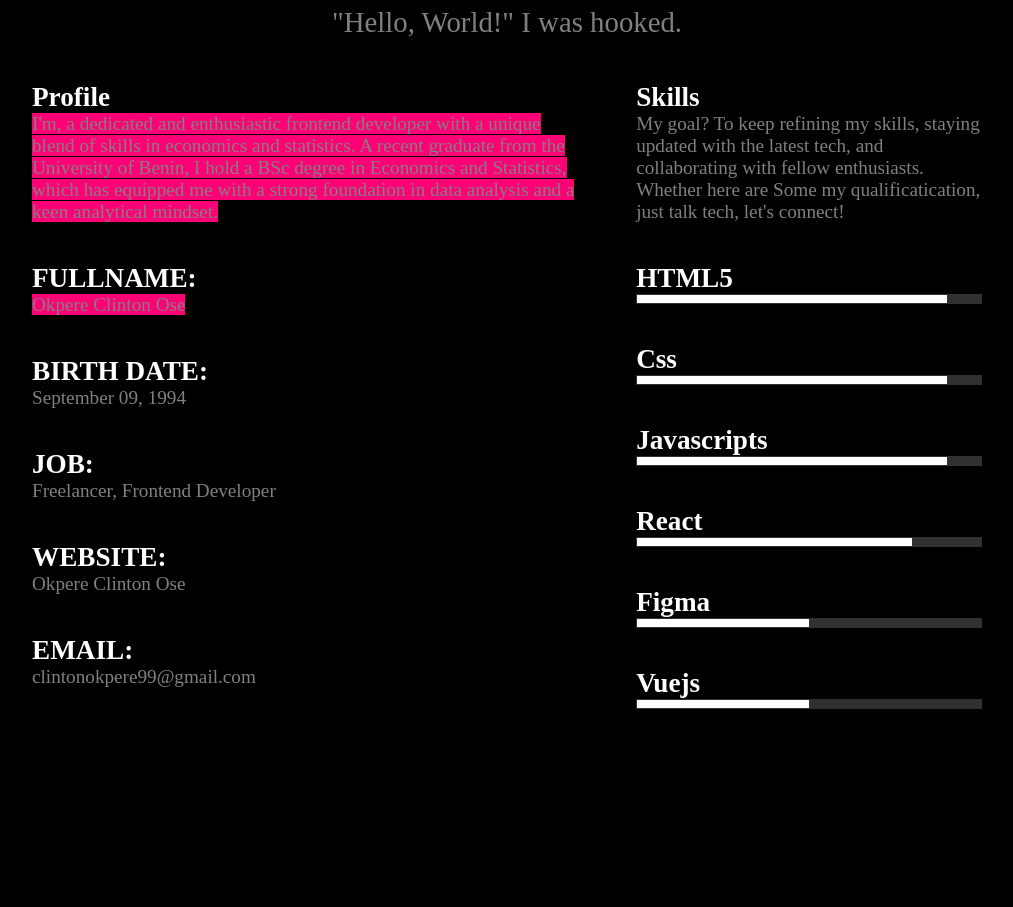
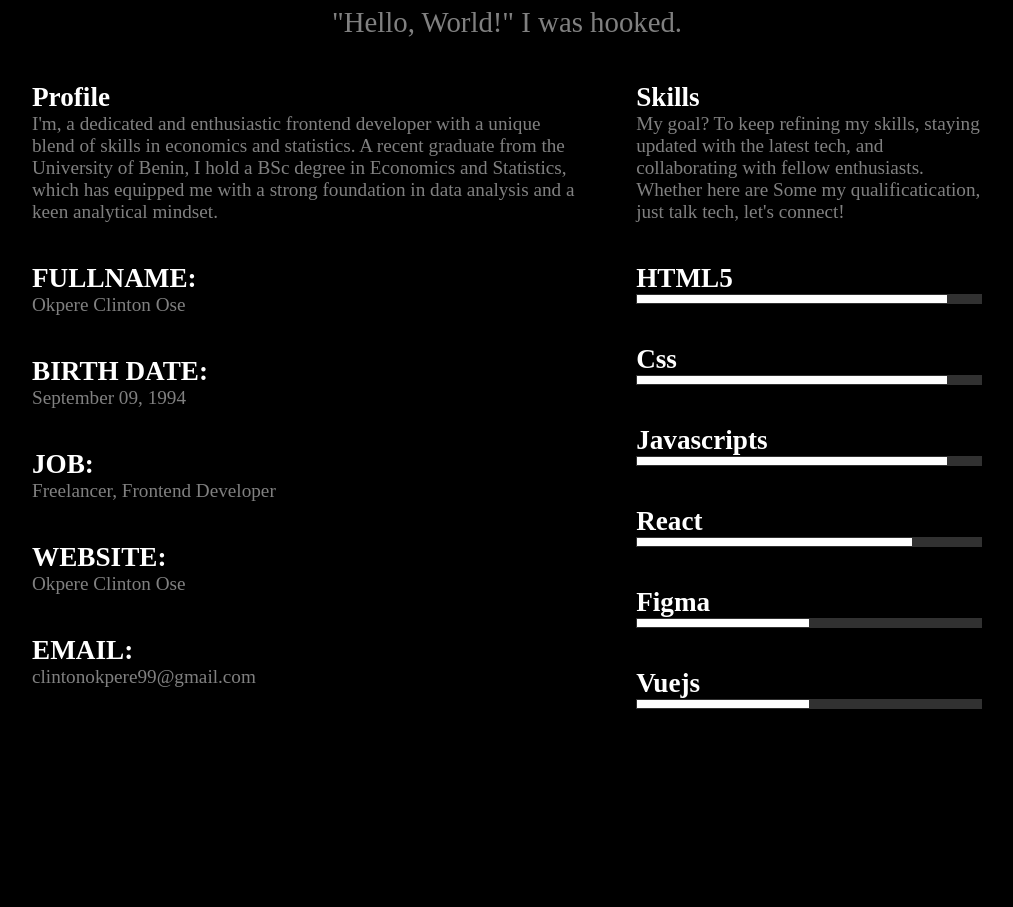
Before and after one commit to okpere/myport, a React (Create React App) app: page / in a window 1280 px wide. Shown: the part 2914-3821 px from the top of the page, without its empty margins (133-1146 px from the left). Built offline with nearby package versions, Linux system fonts and the light colour scheme.

Commit message:
1st effect contine

```diff
--- a/src/componets/About/About.css
+++ b/src/componets/About/About.css
@@ -31,8 +31,7 @@
   max-width: 950px;
   margin: 0 auto;
 }
-.about-explain_profile span:first-of-type{
-  background-color: #ff0077;
+.about-explain_profile span:first-of-type {
 }
 .about-explain_profile p,
 .about-explain_skills li,
```
